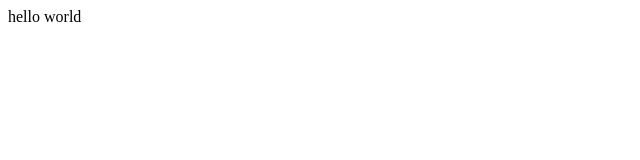
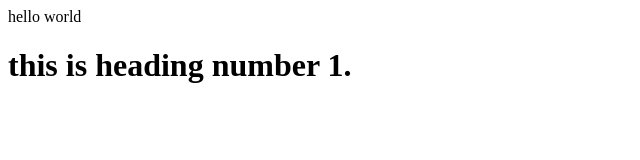
Before and after one commit to user2844/practise, a plain HTML site: page hello.html in a window 1280 px wide. Shown: the whole page, without its empty margins (0-640 px from the left). Drawn offline with Linux system fonts and the light colour scheme.

Commit message:
added and commited

```diff
--- a/hello.html
+++ b/hello.html
@@ -7,6 +7,6 @@
 </head>
 <body>
     hello world
-
+    <h1>this is heading number 1.</h1>
 </body>
 </html>
```
